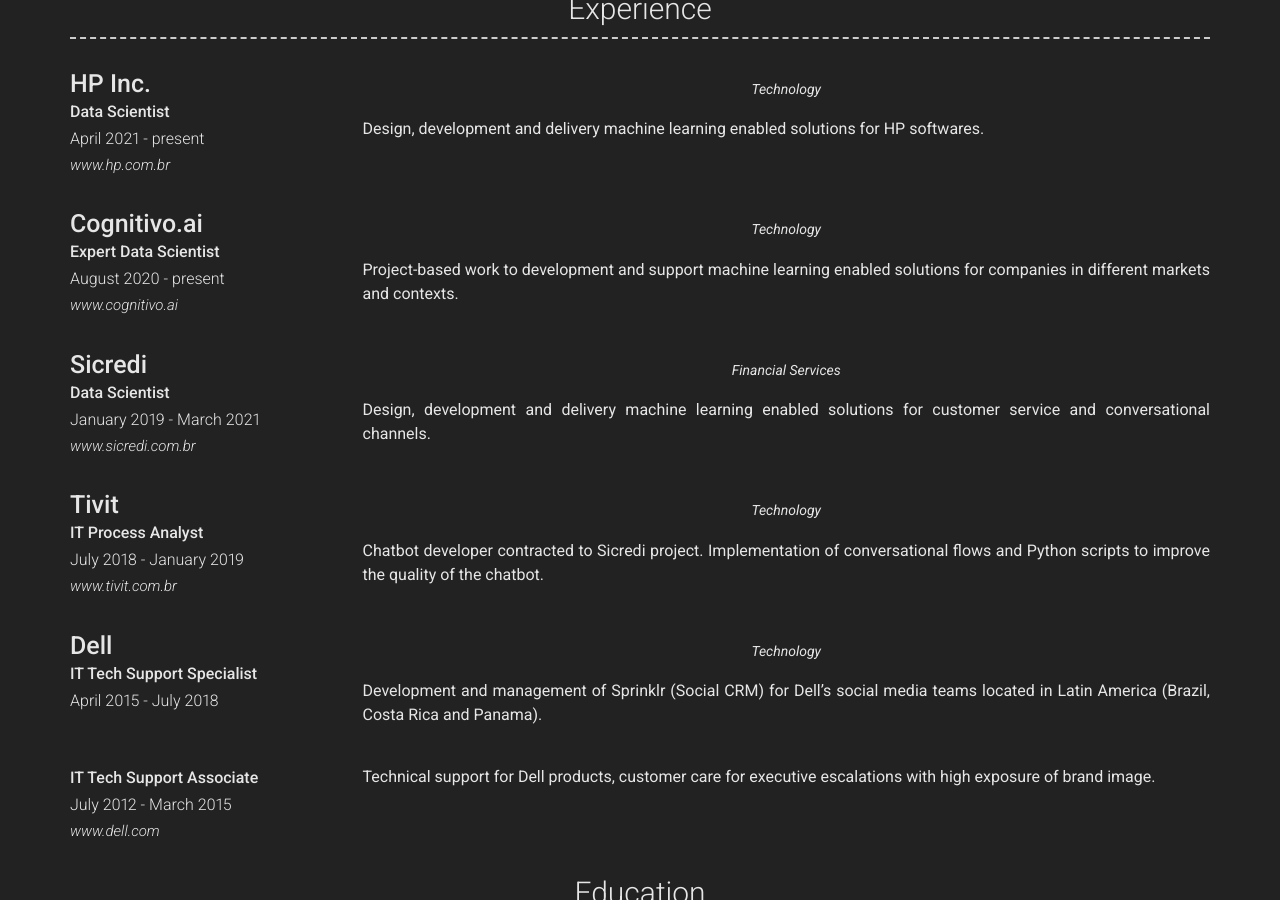
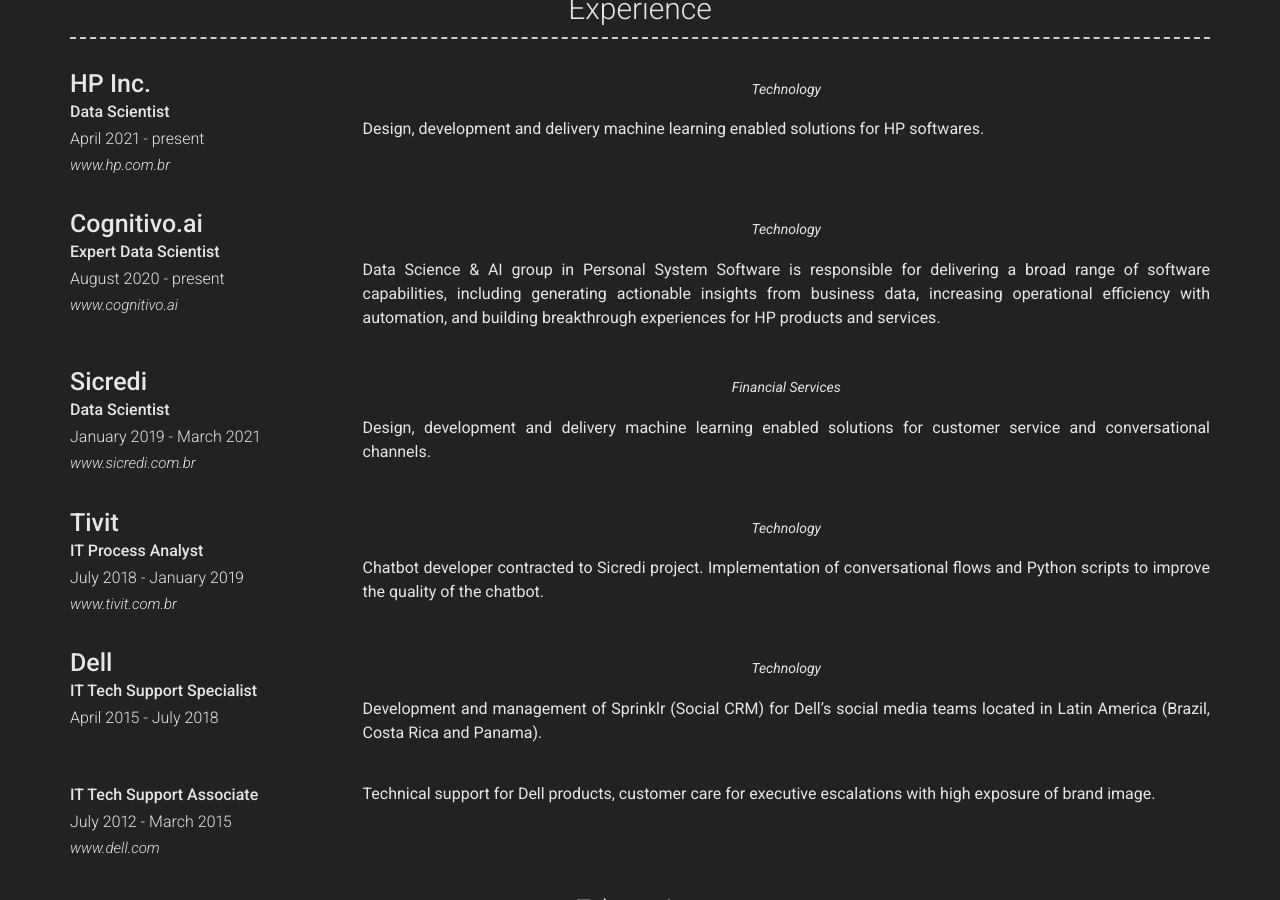
Before and after one commit to DougTrajano/resume, a Jekyll site: the page built from index.md, in a window 1280 px wide and 900 px high, scrolled down 869 px. Built offline with Jekyll 4.4.1, drawn with Linux system fonts in a browser that asks for light colours; nearby versions of some CDN libraries.

Commit message:
update HP description

```diff
--- a/_config.yml
+++ b/_config.yml
@@ -103,7 +103,7 @@ content:
         quote: >
           Technology
         description: | # this will include new lines to allow paragraphs
-          Project-based work to development and support machine learning enabled solutions for companies in different markets and contexts.
+          Data Science & AI group in Personal System Software is responsible for delivering a broad range of software capabilities, including generating actionable insights from business data, increasing operational efficiency with automation, and building breakthrough experiences for HP products and services.
       - layout: left
         title: Sicredi
         sub_title: Data Scientist
```
